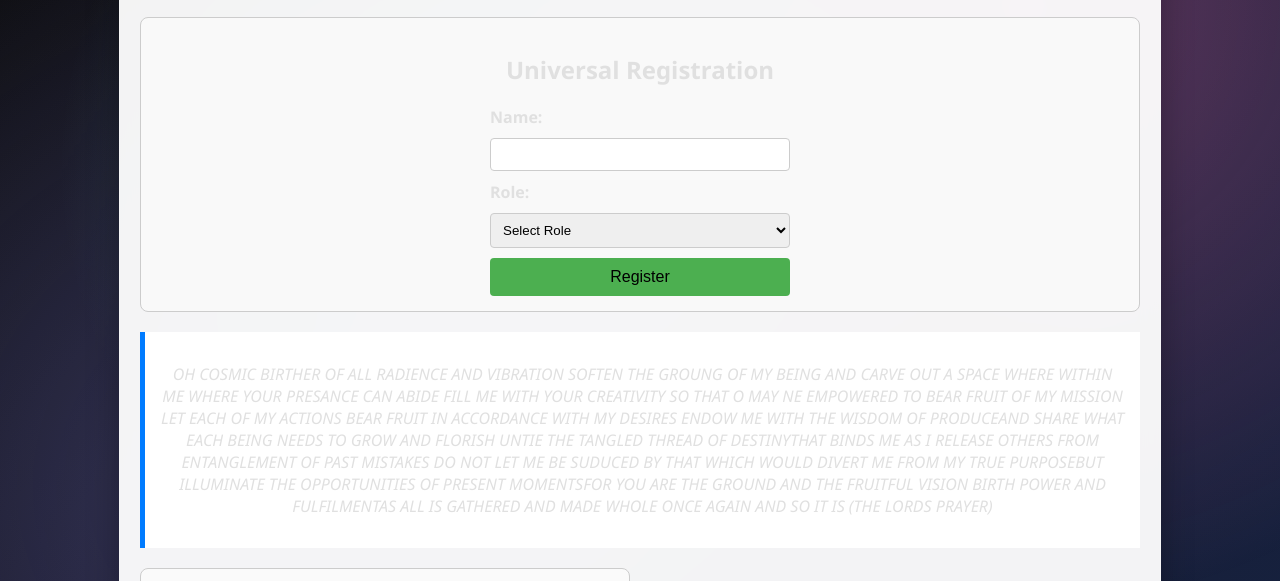
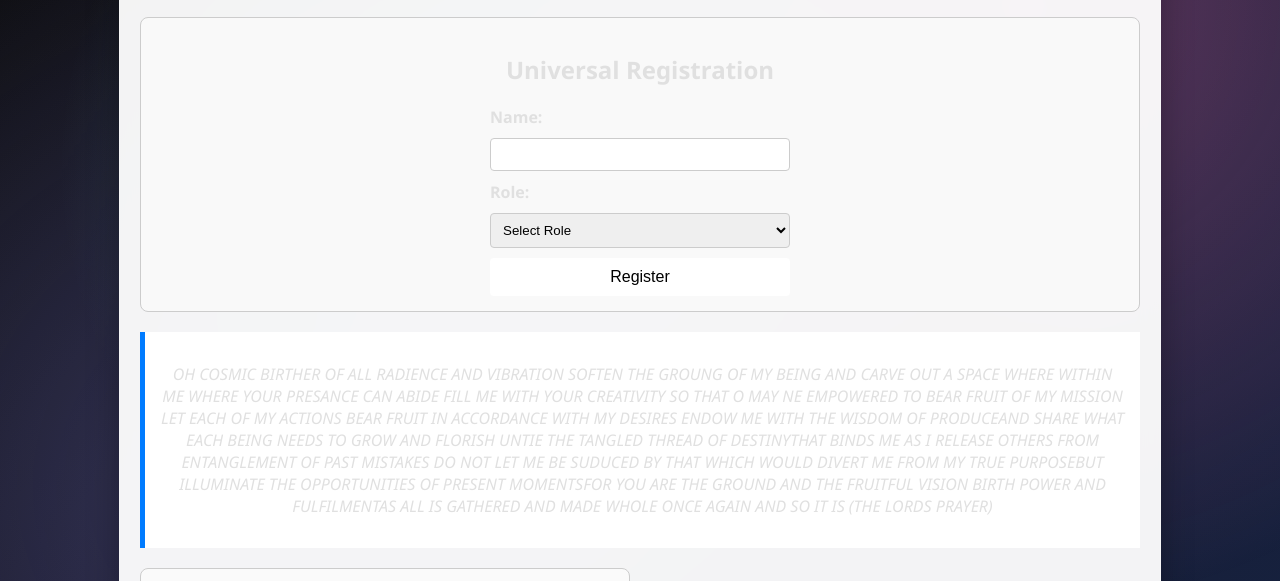
Before and after one commit to OwlbanGroup/GOD, a website: page index.html in a window 1280 px wide. Shown: the part 154-735 px from the top of the page. Drawn offline with Linux system fonts and the light colour scheme; a script that the page names is missing.

Commit message:
Update styles.css

```diff
--- a/styles.css
+++ b/styles.css
@@ -235,7 +235,7 @@ input:focus {
 
 button {
     padding: 10px;
-    background-color: #4CAF50;
+    background-color: #ffffff;
     color: #000000;
     border: none;
     border-radius: 4px;
```
